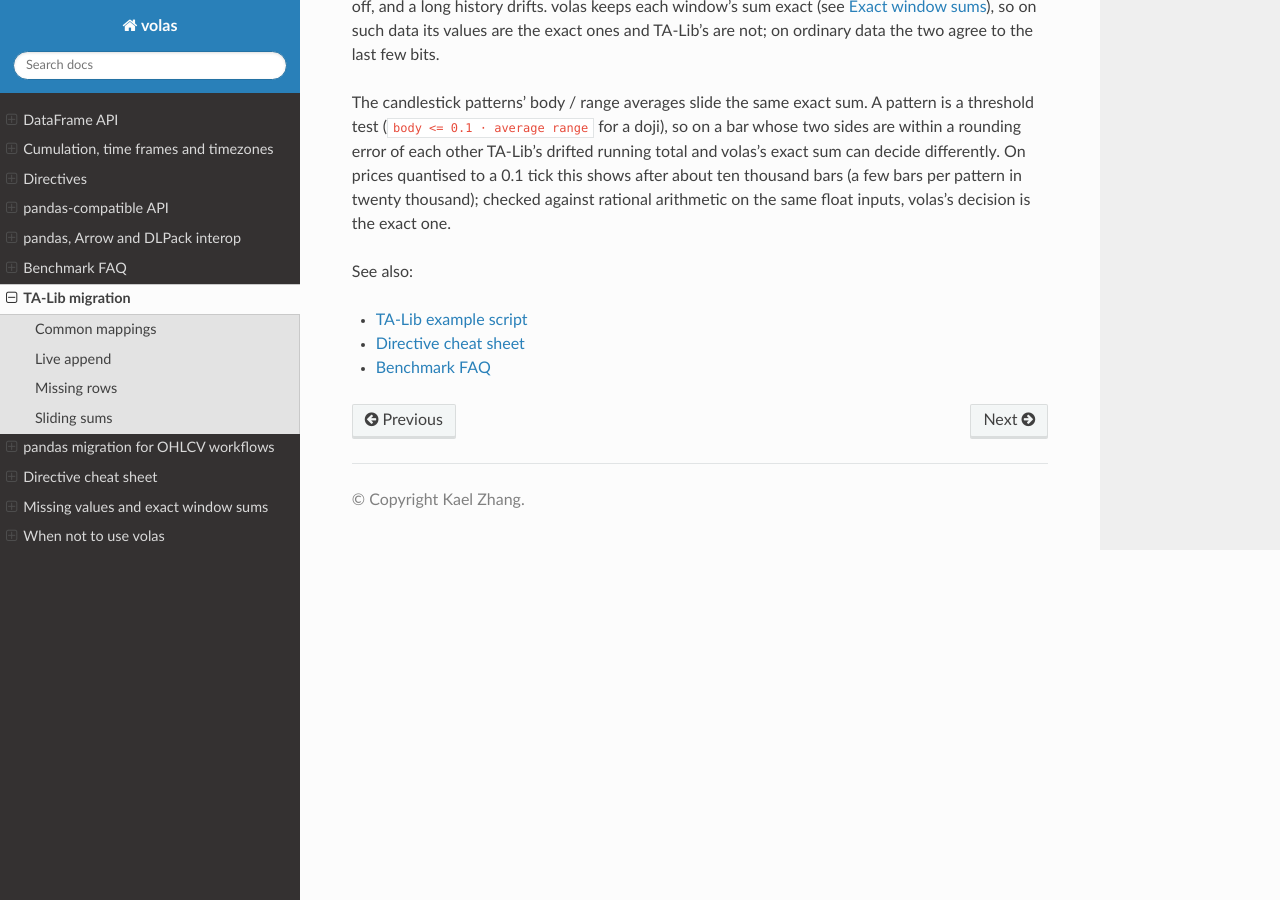
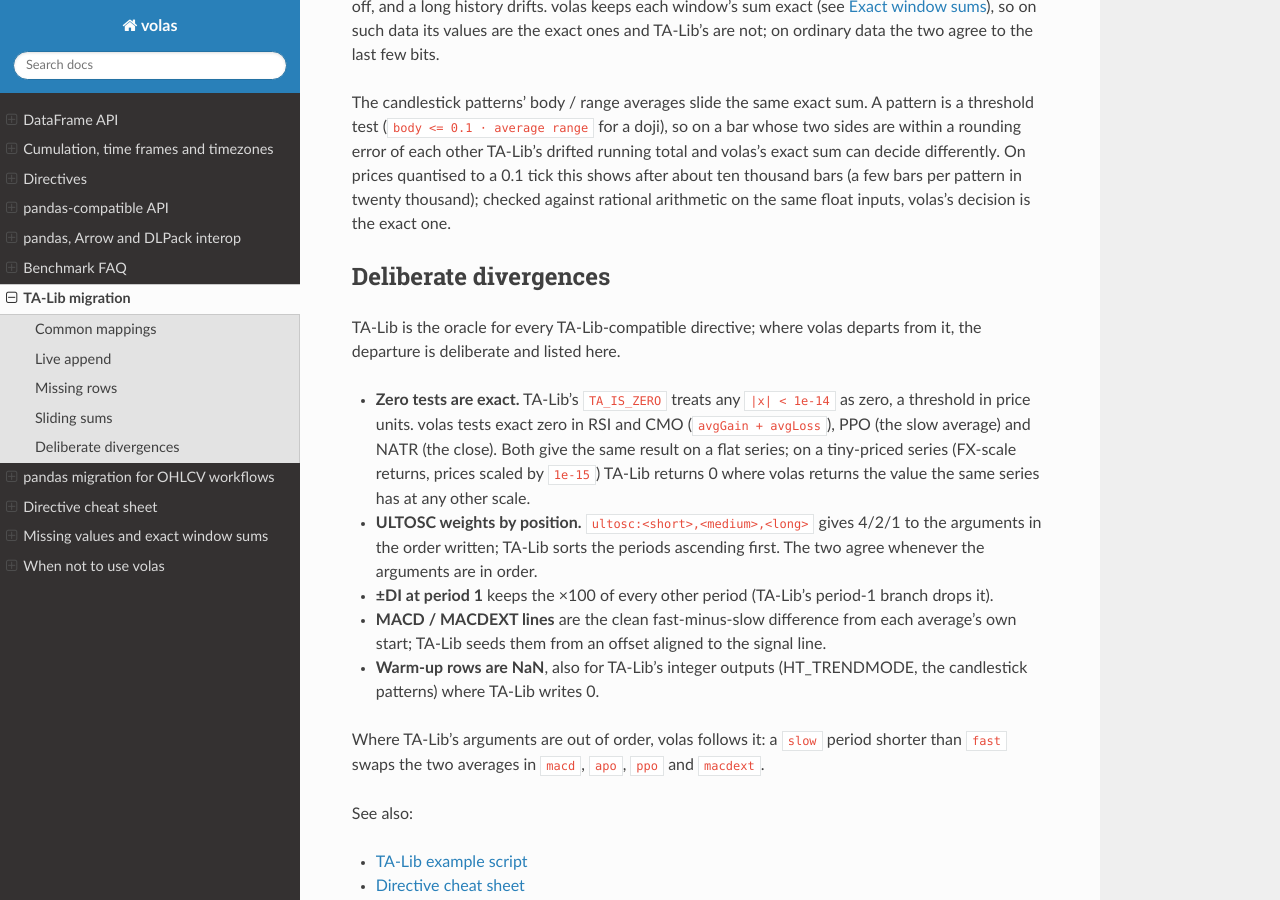
Before and after one commit to kaelzhang/volas, a Sphinx documentation site: the page built from docs/migration-talib.md, in a window 1280 px wide and 900 px high, scrolled down 1849 px. Built offline with Sphinx 7.4.7 and the Read the Docs theme 3.1.0, drawn with Linux system fonts in a browser that asks for light colours.

Commit message:
docs(compute): list the deliberate TA-Lib divergences, ULTOSC's positional weights pinned
Exact zero tests, ULTOSC weights by argument position, ±DI at period 1, clean MACD lines, NaN warm-ups; a test pins ULTOSC's one window definition and prefix invariance.

```diff
--- a/docs/migration-talib.md
+++ b/docs/migration-talib.md
@@ -91,6 +91,30 @@
 thousand bars (a few bars per pattern in twenty thousand); checked against rational
 arithmetic on the same float inputs, volas's decision is the exact one.
 
+## Deliberate divergences
+
+TA-Lib is the oracle for every TA-Lib-compatible directive; where volas departs from
+it, the departure is deliberate and listed here.
+
+- **Zero tests are exact.** TA-Lib's `TA_IS_ZERO` treats any `|x| < 1e-14` as zero, a
+  threshold in price units. volas tests exact zero in RSI and CMO (`avgGain + avgLoss`),
+  PPO (the slow average) and NATR (the close). Both give the same result on a flat
+  series; on a tiny-priced series
+  (FX-scale returns, prices scaled by `1e-15`) TA-Lib returns 0 where volas returns the
+  value the same series has at any other scale.
+- **ULTOSC weights by position.** `ultosc:<short>,<medium>,<long>` gives 4/2/1 to the
+  arguments in the order written; TA-Lib sorts the periods ascending first. The two
+  agree whenever the arguments are in order.
+- **±DI at period 1** keeps the ×100 of every other period (TA-Lib's period-1 branch
+  drops it).
+- **MACD / MACDEXT lines** are the clean fast-minus-slow difference from each average's
+  own start; TA-Lib seeds them from an offset aligned to the signal line.
+- **Warm-up rows are NaN**, also for TA-Lib's integer outputs (HT_TRENDMODE, the
+  candlestick patterns) where TA-Lib writes 0.
+
+Where TA-Lib's arguments are out of order, volas follows it: a `slow` period shorter
+than `fast` swaps the two averages in `macd`, `apo`, `ppo` and `macdext`.
+
 See also:
 
 - [TA-Lib example script](https://github.com/kaelzhang/volas/blob/main/examples/04_talib_migration.py)
```
Also changed, not shown: INDICATORS.md (+1 -1 lines), 1 other file.
